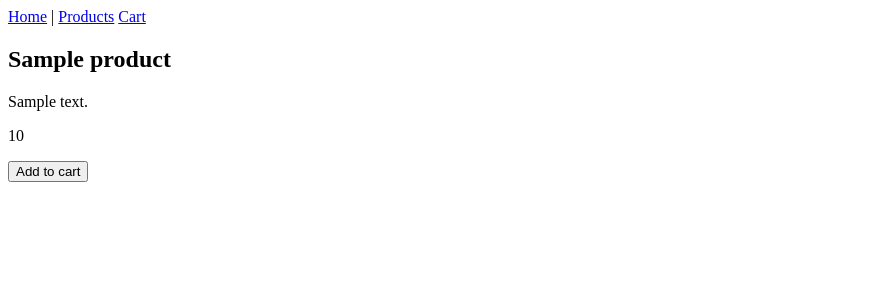
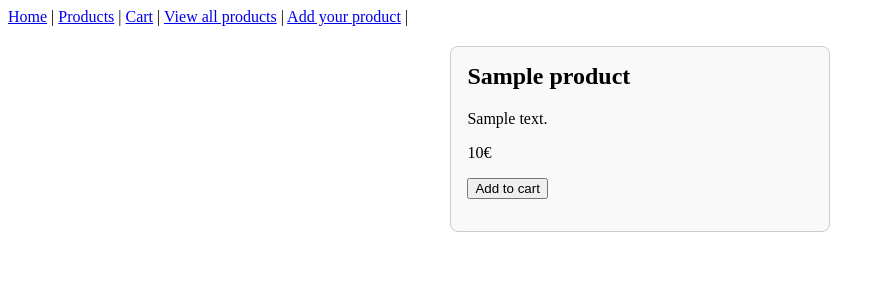
Before and after one commit to sasabuss/test_projekat, a PHP site: page /products.php in a window 1280 px wide. Shown: the top 300 px of the page, without its empty margins (0-885 px from the left). Run offline with PHP 8.4, Linux system fonts and the light colour scheme; the visitor is signed in with stand-in values (Sample User, id 1); tables that the repository leaves empty or names only in its code hold one stand-in row (values such as "Sample post").

Commit message:
Added cart add/remove/clear features + product grid layout

```diff
--- a/nav.php
+++ b/nav.php
@@ -6,7 +6,9 @@ if (session_status() === PHP_SESSION_NONE) {
 if (isset($_SESSION['user'])): ?>
     <nav style="margin-bottom: 20px;">
         <a href="dashboard.php">Home</a> |
-        <a href="products.php">Products</a>
-        <a href="cart.php">Cart</a>
+        <a href="products.php">Products</a> |
+        <a href="cart.php">Cart</a> |
+        <a href="products.php">View all products</a> |
+        <a href="addProduct.php">Add your product</a> |
     </nav>
 <?php endif; ?>
--- a/products.php
+++ b/products.php
@@ -30,20 +30,45 @@
     <meta charset="UTF-8">
     <meta name="viewport" content="width=device-width, initial-scale=1.0">
     <title>Document</title>
+
+    <style>
+    .product-grid {
+        display: flex;
+        flex-wrap: wrap;
+        gap: 20px;
+        justify-content: center;
+    }
+
+    .product-card {
+        border: 1px solid #ccc;
+        border-radius: 8px;
+        padding: 16px;
+        width: 30%;
+        box-sizing: border-box;
+        background-color: #f9f9f9;
+    }
+
+    .product-card h2 {
+        margin-top: 0;
+    }
+</style>
+
 </head>
 <body>
-    <div>
-        <?php foreach($products as $product):?>
-            <h2><?=$product['name']?></h2>
-            <p><?=$product['description']?></p>
-            <p><?=$product['price']?></p>
-
+<div class="product-grid">
+    <?php foreach($products as $product): ?>
+        <div class="product-card">
+            <h2><?= htmlspecialchars($product['name']) ?></h2>
+            <p><?= htmlspecialchars($product['description']) ?></p>
+            <p><?= $product['price'] ?>€</p>
             <form method="POST" action="addToCart.php">
                 <input type="hidden" name="product_id" value="<?= $product['id'] ?>">
                 <button type="submit">Add to cart</button>
             </form>
-        <?php endforeach;?>
-    </div>
+        </div>
+    <?php endforeach; ?>
+</div>
+
 
 </form>
 </body>
```
Also changed, not shown: addProduct.php (+12 -1 lines), cart.php (+8 -1 lines), clearCart.php (added, +20 -0 lines), removeProduct.php (added, +27 -0 lines).
